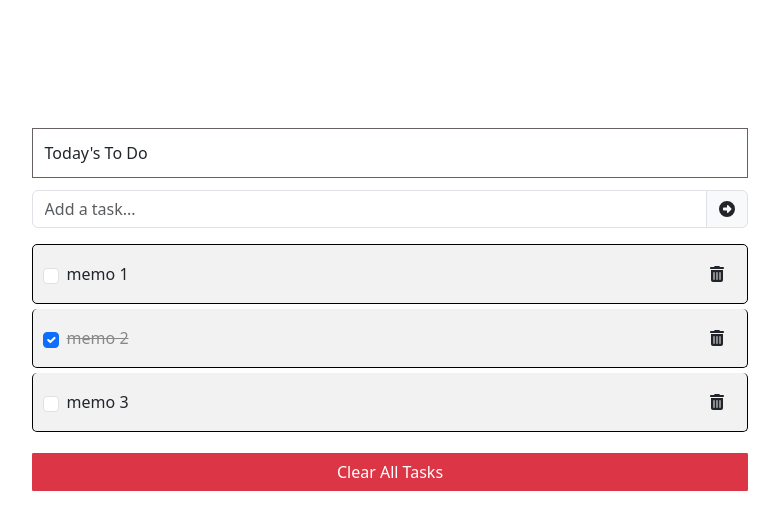
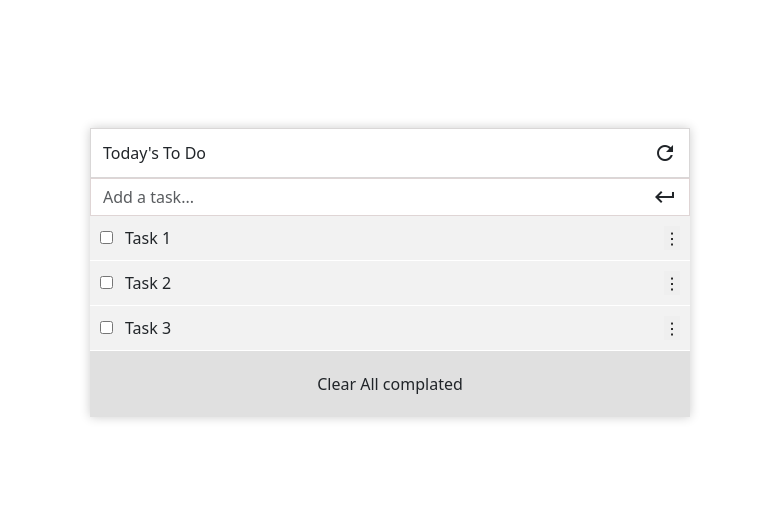
Before and after one commit to najibullahjafari/To-do-list, a website built with webpack: page src/index.html in a window 1280 px wide. Shown: the whole page, without its empty margins (250-1029 px from the left). Built offline with nearby package versions, Linux system fonts and the light colour scheme.

Commit message:
update style, html and js files

```diff
--- a/src/index.html
+++ b/src/index.html
@@ -8,11 +8,35 @@
       rel="stylesheet"
       href="https://cdnjs.cloudflare.com/ajax/libs/bootstrap/5.3.0/css/bootstrap.min.css"
     />
-
+    <link
+      href="https://fonts.googleapis.com/icon?family=Material+Icons"
+      rel="stylesheet"
+    />
     <link rel="stylesheet" href="style.css" />
   </head>
   <body>
-    <div class="to-do-list-con" id="todo-list">to do</div>
-    <script src="bundle.js"></script>
+    <div class="container">
+      <div class="list-header">
+        <label>
+          <span>Today's To Do</span>
+          <i class="material-icons refresh-icon">refresh</i>
+        </label>
+      </div>
+      <div class="add-task-field">
+        <form class="input-group form-input mb-3" id="list-form">
+          <input
+            type="text"
+            class="form-control form-textfield"
+            placeholder="Add a task..."
+            id="input-field"
+          />
+          <i class="material-icons enter-icon">keyboard_return</i>
+        </form>
+      </div>
+      <ul id="todo-list" class="task-list list-group"></ul>
+      <button class="btn clear-all-btn">Clear All complated</button>
+    </div>
+
+    <script src="script.js"></script>
   </body>
 </html>
--- a/src/index.js
+++ b/src/index.js
@@ -1,5 +1,3 @@
-/* eslint-disable no-use-before-define */
-
 import './style.css';
 import { library, dom } from '@fortawesome/fontawesome-svg-core';
 import {
@@ -10,166 +8,120 @@ import {
 
 library.add(faPlus, faTrashAlt, faArrowAltCircleRight);
 dom.watch();
-
-const tasks = [
-  { description: 'memo 1', completed: false, index: 1 },
-  { description: 'memo 2', completed: true, index: 2 },
-  { description: 'memo 3', completed: false, index: 3 },
+document.addEventListener('DOMContentLoaded', () => {
+  const todoList = document.getElementById('todo-list');
+  let tasks = [
+    { text: 'Task 1', completed: false },
+    { text: 'Task 2', completed: false },
+    { text: 'Task 3', completed: false },
   ];
 
-document.addEventListener('DOMContentLoaded', () => {
-  const todoListElement = document.getElementById('todo-list');
-  todoListElement.innerHTML = '';
+  const createTaskItem = (task) => {
+    const taskItem = document.createElement('li');
+    taskItem.className = 'task-item';
 
-  const listHeader = createListHeader();
-  todoListElement.appendChild(listHeader);
+    const checkbox = document.createElement('input');
+    checkbox.type = 'checkbox';
+    checkbox.className = 'task-checkbox';
+    checkbox.checked = task.completed;
 
-  const addTaskField = createAddTaskField();
-  todoListElement.appendChild(addTaskField);
+    const taskText = document.createElement('span');
+    taskText.className = 'task-text';
+    taskText.textContent = task.text;
+
+    const dotsButton = document.createElement('button');
+    dotsButton.className = 'task-dots';
+    dotsButton.innerHTML = '&#8942;'; // Three dots character
+
+    taskItem.appendChild(checkbox);
+    taskItem.appendChild(taskText);
+    taskItem.appendChild(dotsButton);
+
+    return taskItem;
+  };
+
+  const renderTasks = () => {
+    todoList.innerHTML = '';
 
     tasks.forEach((task) => {
-    const listItem = createTaskListItem(task);
-    todoListElement.appendChild(listItem);
+      const taskItem = createTaskItem(task);
+      todoList.appendChild(taskItem);
     });
-
-  const clearButton = createClearButton();
-  todoListElement.appendChild(clearButton);
-});
-
-const createListHeader = () => {
-  const header = document.createElement('label');
-  header.textContent = "Today's To Do";
-  header.classList.add('list-header');
-  return header;
   };
 
-const createAddTaskField = () => {
-  const addTaskField = document.createElement('div');
-  addTaskField.classList.add('input-group', 'mb-3');
+  const toggleTaskCompletion = (event) => {
+    const taskItem = event.target.closest('.task-item');
+    taskItem.classList.toggle('completed');
+  };
 
-  const textField = document.createElement('input');
-  textField.type = 'text';
-  textField.placeholder = 'Add a task...';
-  textField.classList.add('form-control');
-  textField.addEventListener('keydown', (event) => {
-    if (event.key === 'Enter') {
-      handleAddTask();
+  todoList.addEventListener('click', (event) => {
+    if (event.target.classList.contains('task-checkbox')) {
+      toggleTaskCompletion(event);
     }
   });
 
-  const enterIcon = document.createElement('span');
-  enterIcon.classList.add('input-group-text', 'enter-icon');
-  enterIcon.innerHTML = '<i class="fas fa-arrow-alt-circle-right"></i>';
+  renderTasks();
 
-  addTaskField.appendChild(textField);
-  addTaskField.appendChild(enterIcon);
-
-  return addTaskField;
+  const addTask = (taskText) => {
+    const task = {
+      text: taskText,
+      completed: false,
+    };
+    tasks.push(task);
+    const taskItem = createTaskItem(task);
+    todoList.appendChild(taskItem);
   };
 
-const createTaskListItem = (task) => {
-  const listItem = document.createElement('li');
-  listItem.classList.add(
-    'list-group-item',
-    'd-flex',
-    'align-items-center',
-    'task-item',
-  );
-
-  const checkbox = createCheckbox(task);
-  const description = createDescription(task);
-  const removeButton = createRemoveButton(task);
-
-  listItem.appendChild(checkbox);
-  listItem.appendChild(description);
-  listItem.appendChild(removeButton);
-
-  return listItem;
+  const clearTasks = () => {
+    tasks = [];
+    todoList.innerHTML = '';
   };
 
-const createCheckbox = (task) => {
-  const checkbox = document.createElement('input');
-  checkbox.type = 'checkbox';
-  checkbox.checked = task.completed;
-  checkbox.classList.add('form-check-input', 'me-2');
-  checkbox.addEventListener('change', () => {
-    task.completed = checkbox.checked;
-    updateTodoList();
+  const listForm = document.getElementById('list-form');
+  const inputField = document.getElementById('input-field');
+  const clearAllBtn = document.querySelector('.clear-all-btn');
+
+  listForm.addEventListener('submit', (event) => {
+    event.preventDefault();
+    const taskText = inputField.value.trim();
+    if (taskText !== '') {
+      addTask(taskText);
+      inputField.value = '';
+    }
   });
 
-  return checkbox;
+  clearAllBtn.addEventListener('click', () => {
+    clearTasks();
+  });
+});
+
+const taskList = document.getElementById('todo-list');
+
+const moveTaskBelow = (taskElement) => {
+  const { nextElementSibling: nextTask } = taskElement;
+  if (nextTask) {
+    taskList.insertBefore(taskElement, nextTask.nextSibling);
+  }
 };
 
-const createDescription = (task) => {
-  const description = document.createElement('span');
-  description.textContent = task.description;
-  description.classList.add('task-description');
-  if (task.completed) {
-    description.classList.add('completed');
+const moveTaskAbove = (taskElement) => {
+  const { previousElementSibling: previousTask } = taskElement;
+  if (previousTask) {
+    taskList.insertBefore(taskElement, previousTask);
   }
-
-  return description;
 };
 
-const createRemoveButton = (task) => {
-  const removeButton = document.createElement('button');
-  removeButton.classList.add('btn', 'ms-auto', 'remove-button');
-  removeButton.addEventListener('click', () => {
-    const index = tasks.findIndex((t) => t.index === task.index);
-    tasks.splice(index, 1);
-    updateTodoList();
+taskList.addEventListener('click', (event) => {
+  const { target } = event;
+  if (target.classList.contains('task-dots')) {
+    const taskElement = target.closest('.task-item');
+    if (taskElement) {
+      const { action } = target.dataset;
+      if (action === 'move-below') {
+        moveTaskBelow(taskElement);
+      } else if (action === 'move-above') {
+        moveTaskAbove(taskElement);
+      }
+    }
+  }
 });
-
-  const removeButtonIcon = document.createElement('span');
-  removeButtonIcon.innerHTML = '<i class="fas fa-trash-alt"></i>';
-
-  removeButton.appendChild(removeButtonIcon);
-
-  return removeButton;
-};
-
-const createClearButton = () => {
-  const clearButton = document.createElement('button');
-  clearButton.textContent = 'Clear All Tasks';
-  clearButton.classList.add('btn', 'btn-danger', 'mt-3', 'clear-button');
-  clearButton.addEventListener('click', () => {
-    tasks.length = 0;
-    updateTodoList();
-  });
-
-  return clearButton;
-};
-
-const updateTodoList = () => {
-  const todoListElement = document.getElementById('todo-list');
-  todoListElement.innerHTML = '';
-
-  const listHeader = createListHeader();
-  todoListElement.appendChild(listHeader);
-
-  const addTaskField = createAddTaskField();
-  todoListElement.appendChild(addTaskField);
-
-  tasks.forEach((task) => {
-    const listItem = createTaskListItem(task);
-    todoListElement.appendChild(listItem);
-  });
-
-  const clearButton = createClearButton();
-  todoListElement.appendChild(clearButton);
-};
-
-const handleAddTask = () => {
-  const inputField = document.querySelector('.form-control');
-  const description = inputField.value;
-  if (description.trim() !== '') {
-    const newTask = {
-      description,
-      completed: false,
-      index: tasks.length + 1,
-    };
-    tasks.push(newTask);
-    inputField.value = '';
-    updateTodoList();
-  }
-};
--- a/src/style.css
+++ b/src/style.css
@@ -6,9 +6,8 @@
 
 .task-item {
   padding: 10px;
-  margin-bottom: 5px;
+  margin-bottom: 1px;
   background-color: #f2f2f2;
-  border-radius: 5px;
   list-style-type: none;
 }
 
@@ -17,15 +16,12 @@
   color: #888;
 }
 
-.to-do-list-con {
-  padding: 10vw 22vw;
-}
-
 /* btns */
 
 .clear-button {
   width: 100%;
   border-radius: 1px;
+  margin-top: 0 !important;
 }
 
 .list-group-item {
@@ -33,8 +29,86 @@
 }
 
 .list-header {
-  border: 1px solid rgb(103, 97, 97);
+  border: 0.4px solid rgb(217, 215, 215);
   width: 100%;
   padding: 12px;
-  margin-bottom: 12px;
+  display: flex;
+  flex-direction: column;
 }
+
+.container {
+  max-width: 600px;
+  margin: 10vw auto;
+  padding: 0;
+  background-color: #fff;
+  box-shadow: 0 0 10px rgba(0, 0, 0, 0.2);
+  gap: 0 !important;
+}
+
+.btn-enter {
+  border: 0;
+  background: #fff;
+}
+
+.enter-icon {
+  border-left: none;
+  background: #fff;
+  text-align: center;
+  align-items: center;
+}
+
+.label-container {
+  display: flex;
+  align-items: center;
+}
+
+.label-container label {
+  margin-right: 5px;
+}
+
+.label-container .refresh-icon {
+  margin-left: auto;
+}
+
+.refresh-icon {
+  float: right;
+}
+
+.form-textfield {
+  border-radius: 0;
+  outline: none;
+  border: none;
+}
+
+.input-group-text {
+  background: #fff;
+  border-radius: 0;
+  border-left: 0 !important;
+}
+
+.clear-all-btn {
+  height: 66px;
+  border-radius: 0;
+  width: 100%;
+  background: #e0e0e0;
+}
+
+.task-dots {
+  float: right;
+  border: none;
+}
+
+.task-text {
+  margin-left: 12px;
+}
+
+.enter-icon {
+  margin-right: 12px;
+}
+
+.form-input {
+  border: 1px solid #dfd5d5;
+  margin: 0 !important;
+  align-items: center;
+  justify-content: center;
+}
```
Also changed, not shown: .eslintrc.json, image/Refresh_icon.svg (added), image/Refresh_icon.svg.png (added), image/entericon.png (added), image/threedot.png (added). Lines whose indentation alone changed are shown as unchanged.
